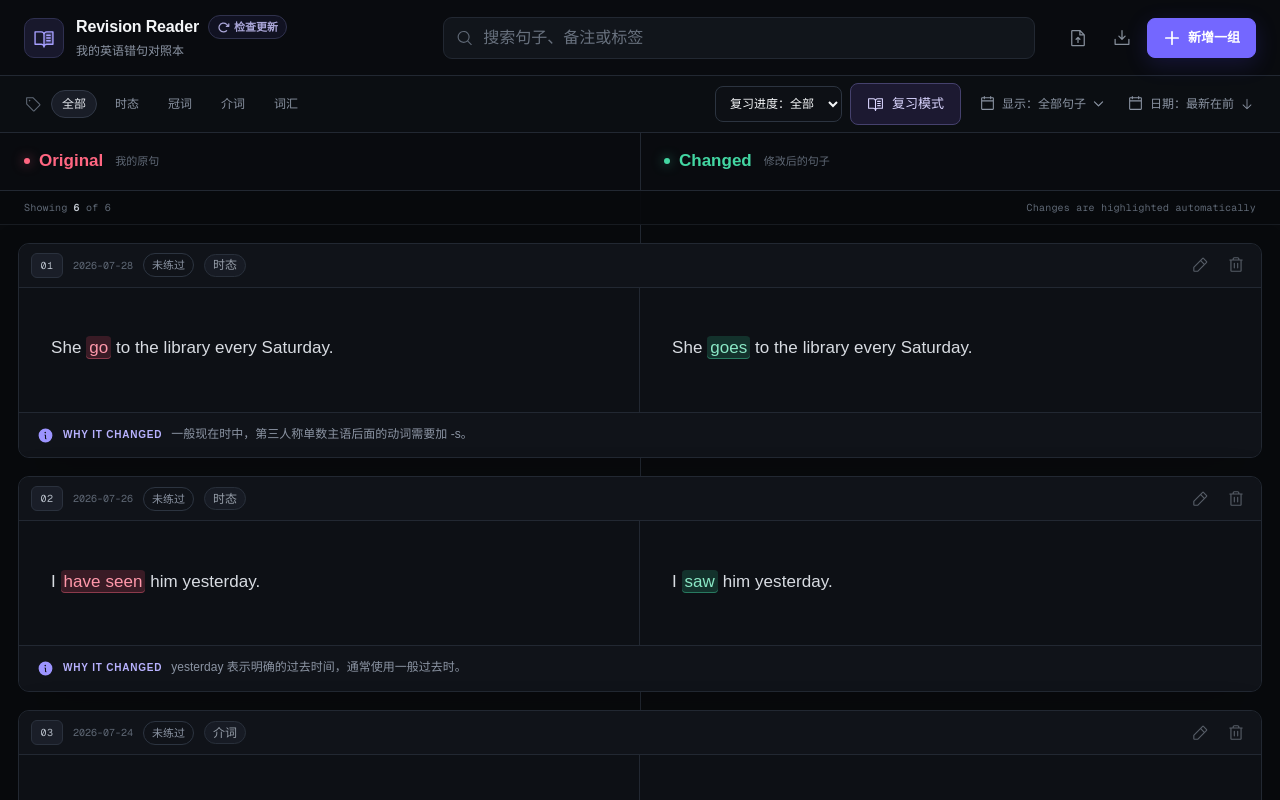
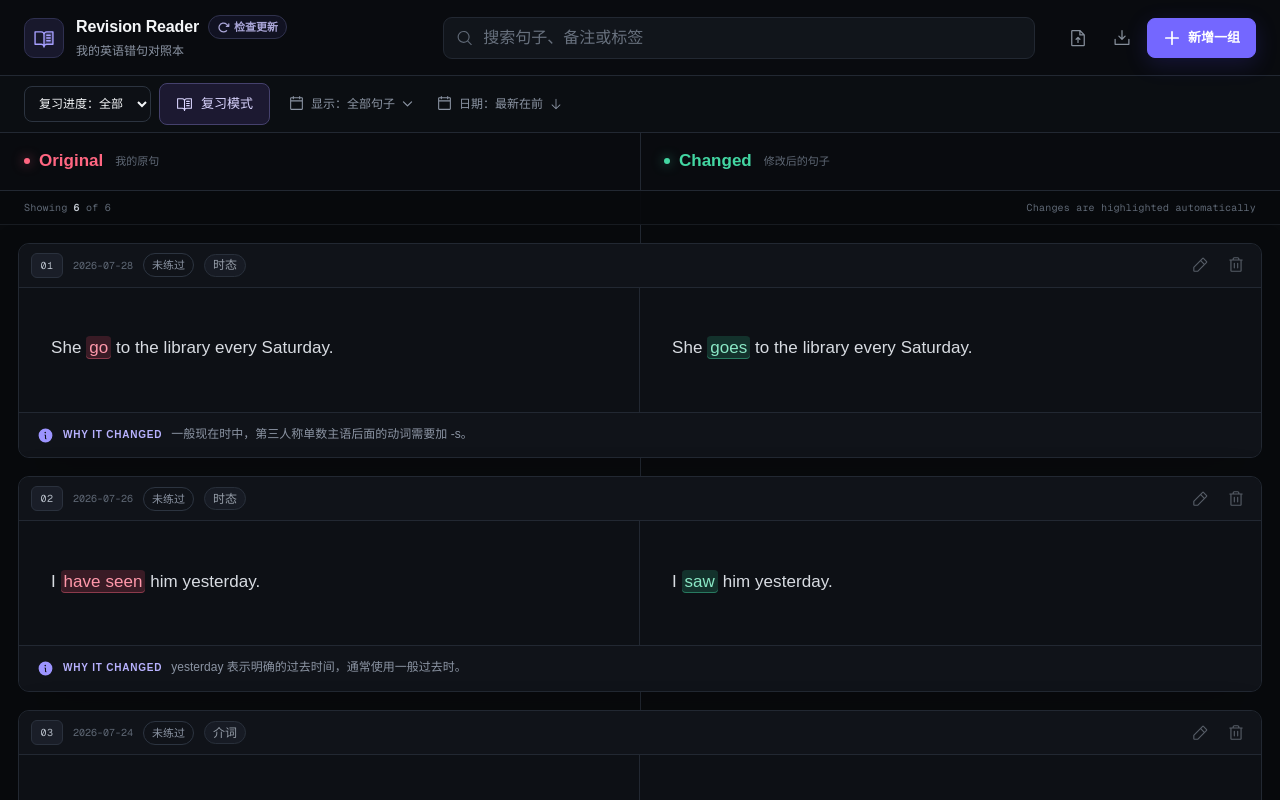
Before and after one commit to ventorfly/revision-reader, a Next.js app: page / in a window 1280 px wide. Built offline with nearby package versions, Linux system fonts and the light colour scheme.

Commit message:
Remove tag filter toolbar

```diff
--- a/app/globals.css
+++ b/app/globals.css
@@ -416,26 +416,6 @@ textarea:focus-visible {
   padding: 7px 24px;
 }
 
-.tag-filters {
-  align-items: center;
-  display: flex;
-  gap: 7px;
-  min-width: 0;
-  overflow-x: auto;
-  scrollbar-width: none;
-}
-
-.tag-filters::-webkit-scrollbar {
-  display: none;
-}
-
-.tag-filters > svg {
-  color: var(--subtle);
-  flex: 0 0 auto;
-  margin-right: 3px;
-}
-
-.tag-filters button,
 .entry-tags button {
   background: transparent;
   border: 1px solid transparent;
@@ -446,13 +426,6 @@ textarea:focus-visible {
   font-size: 12px;
   height: 28px;
   padding: 0 10px;
-}
-
-.tag-filters button:hover,
-.tag-filters button.active {
-  background: #191d27;
-  border-color: #313846;
-  color: #e1e4ea;
 }
 
 .filter-actions {
--- a/app/page.tsx
+++ b/app/page.tsx
@@ -17,7 +17,6 @@ import {
   NotePencil,
   PencilSimple,
   Plus,
-  Tag,
   Trash,
   X,
 } from "@phosphor-icons/react";
@@ -572,7 +571,6 @@ export default function Home() {
   const [reviewFilter, setReviewFilter] = useState<ReviewFilter>("all");
   const reviewButtonRef = useRef<HTMLButtonElement>(null);
   const [query, setQuery] = useState("");
-  const [activeTag, setActiveTag] = useState("全部");
   const [activeDate, setActiveDate] = useState<string | null>(null);
   const [dateScope, setDateScope] = useState<DateScope>("all");
   const [dateMenuOpen, setDateMenuOpen] = useState(false);
@@ -719,14 +717,6 @@ export default function Home() {
     return () => window.clearInterval(interval);
   }, []);
 
-  const allTags = useMemo(
-    () =>
-      Array.from(
-        new Set([...DEFAULT_TAGS, ...entries.flatMap((entry) => entry.tags)]),
-      ),
-    [entries],
-  );
-
   const dateOptions = useMemo(() => {
     const counts = new Map<string, number>();
     entries.forEach((entry) => {
@@ -799,7 +789,6 @@ export default function Home() {
         if (reviewFilter === "reviewed") return Boolean(entry.review);
         return entry.review?.status === reviewFilter;
       })
-      .filter((entry) => activeTag === "全部" || entry.tags.includes(activeTag))
       .filter((entry) =>
         matchesDateScope(
           entry.createdAt,
@@ -829,7 +818,6 @@ export default function Home() {
       .map(({ entry }) => entry);
   }, [
     activeDate,
-    activeTag,
     dateScope,
     entries,
     lastSevenStart,
@@ -857,7 +845,6 @@ export default function Home() {
   const clearFilters = () => {
     setReviewFilter("all");
     setQuery("");
-    setActiveTag("全部");
     setActiveDate(null);
     setDateScope("all");
   };
@@ -1410,20 +1397,6 @@ export default function Home() {
       </header>
 
       <section className="filterbar" aria-label="筛选与排序">
-        <div className="tag-filters">
-          <Tag aria-hidden="true" size={17} />
-          {["全部", ...allTags].map((tagName) => (
-            <button
-              aria-pressed={activeTag === tagName}
-              className={activeTag === tagName ? "active" : ""}
-              key={tagName}
-              onClick={() => setActiveTag(tagName)}
-              type="button"
-            >
-              {tagName}
-            </button>
-          ))}
-        </div>
         <div className="filter-actions">
           <label className="review-filter">
             <span className="visually-hidden">复习进度</span>
@@ -1673,7 +1646,7 @@ export default function Home() {
                           {entry.tags.map((tagName) => (
                             <button
                               key={tagName}
-                              onClick={() => setActiveTag(tagName)}
+                              onClick={() => setQuery(tagName)}
                               type="button"
                             >
                               {tagName}
```
Also changed, not shown: 2 other files (tests, documents, lock files or other folders).
